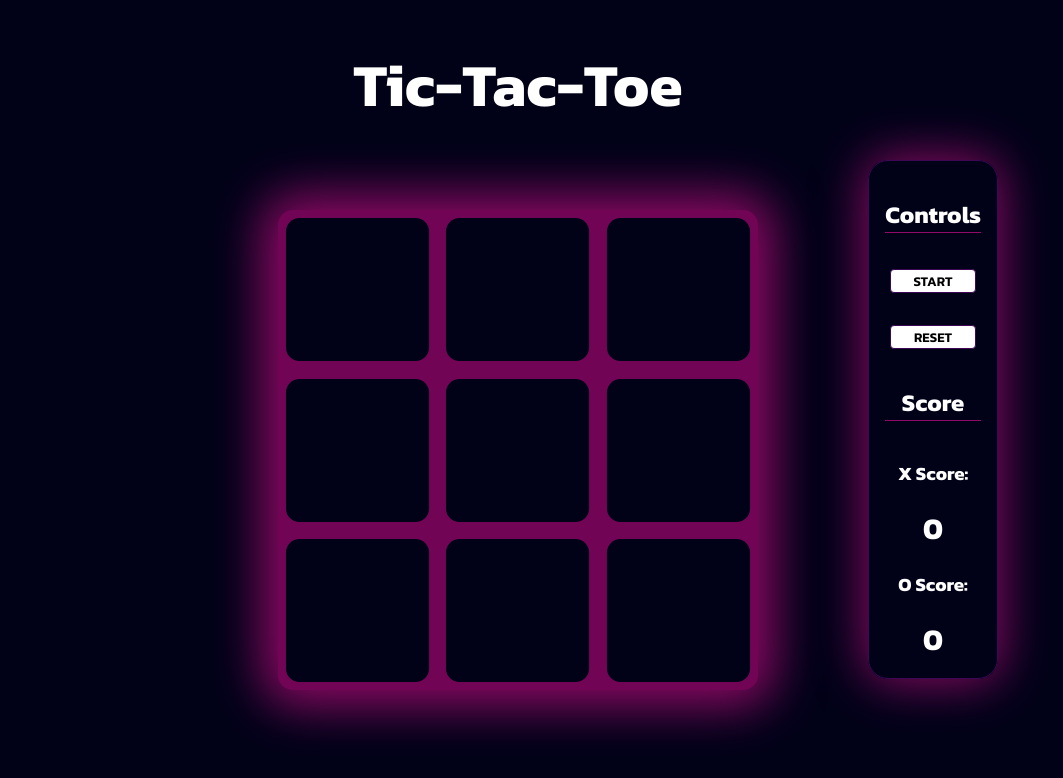
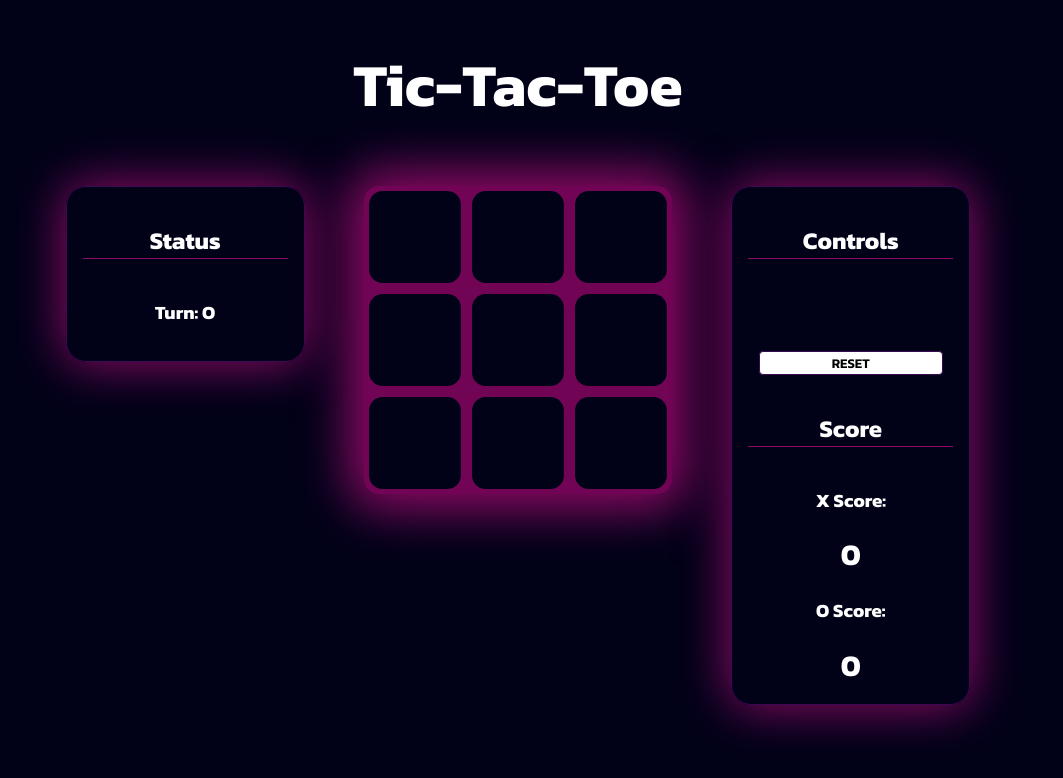
Before and after one commit to tylerelk/tictactoe, a plain HTML site: page index.html in a window 1280 px wide. Both pictures are taken after a click on the button "START". Shown: the whole page, without its empty margins (122-1185 px from the left). Drawn offline with Linux system fonts and the light colour scheme.

Commit message:
finalize scoring system, debug

```diff
--- a/index.html
+++ b/index.html
@@ -13,6 +13,22 @@
     <div class="title">
         <h1>Tic-Tac-Toe</h1>
     </div>
+    <div class="game-area">
+        <div class="messages">
+            <h2 class="subtitle">Status</h2>
+            <h3>Press Start</h3>
+        </div>
+        <div class="game-board">
+            <div class="space" data-spaceid="0"></div>
+            <div class="space" data-spaceid="1"></div>
+            <div class="space" data-spaceid="2"></div>
+            <div class="space" data-spaceid="3"></div>
+            <div class="space" data-spaceid="4"></div>
+            <div class="space" data-spaceid="5"></div>
+            <div class="space" data-spaceid="6"></div>
+            <div class="space" data-spaceid="7"></div>
+            <div class="space" data-spaceid="8"></div>
+        </div>
         <div class="controls-and-score">
             <h2 class="subtitle">
                 Controls
@@ -27,16 +43,6 @@
             <h3>O Score:</h3>
             <h3 class="p2score score">0</h3>
         </div>
-    <div class="game-board">
-        <div class="space" data-spaceid="0"></div>
-        <div class="space" data-spaceid="1"></div>
-        <div class="space" data-spaceid="2"></div>
-        <div class="space" data-spaceid="3"></div>
-        <div class="space" data-spaceid="4"></div>
-        <div class="space" data-spaceid="5"></div>
-        <div class="space" data-spaceid="6"></div>
-        <div class="space" data-spaceid="7"></div>
-        <div class="space" data-spaceid="8"></div>
     </div>
     <script src="index.js"></script>
 </body>
--- a/index.js
+++ b/index.js
@@ -1,5 +1,3 @@
-let gameOver = false;
-
 //Game constant values and structures
 
 const gameConstants = (function () {
@@ -30,22 +28,32 @@ const gameConstants = (function () {
 //compare player matches to winning combinations
     for (let i = 0; i < winningCombos.length; i++) {
         if (win === true) {return};
+        if (!board.includes(null)) {
+          gameDisplay.message.textContent = 'Tie';
+          resetBoard(board);
+          gameDisplay.spaces.forEach(space => space.innerHTML = '');
+          turn = null;
+        };
         let a = winningCombos[i][0];
         let b = winningCombos[i][1];
         let c = winningCombos[i][2];
         if (matches.includes(a) && matches.includes(b) && matches.includes(c)) {
-            console.log('WIN');
             win = true;
             break;
         }
     }
+
     //determine round status, apply score
     if (win === true) {
+      if (player.turnMarker === 0) {turn = 1};
+      if (player.turnMarker === 1) {turn = 0};
       player.score++;
+      gameDisplay.message.innerHTML = `${player.symbol} wins - <br>Other player turn`;
       gameDisplay.updateScoreDisplay();
       win = false;
       resetBoard(board);
-    } else {console.log('Next Turn')}
+      gameDisplay.spaces.forEach(space => space.innerHTML = '');
+    };
   };
 
   function resetBoard(arr) {
@@ -86,54 +94,76 @@ const gameDisplay = (function () {
     const gameControls = document.querySelector('.controls-and-score')
     const p1scoreDisplay = document.querySelector('.p1score');
     const p2scoreDisplay = document.querySelector('.p2score');
+    const messageArea = document.querySelector('.messages');
+    const message = document.querySelector('.messages>h3');
 
     //Intro effects
 
     window.addEventListener('load', () => {
       title.style.transform = 'translateY(0px)';
-      gameControls.style.opacity = '100%'
+      gameControls.style.opacity = '100%';
+      messageArea.style.opacity = '100%';
     });
-
+    //Reset game with button
     resetbutton.addEventListener('click', () => {
       gameConstants.resetBoard(gameConstants.board);
       gameConstants.player1.score = 0;
       gameConstants.player2.score = 0;
       updateScoreDisplay();
       spaces.forEach(space => space.innerHTML = '');
-    })
+      message.textContent = 'Game Cleared'
+    });
+    //Update Score after each round
 
     function updateScoreDisplay() {
       p1scoreDisplay.textContent = gameConstants.player1.score;
       p2scoreDisplay.textContent = gameConstants.player2.score;
     }
-
+    //Initialize board on start
     startButton.addEventListener('click', () => {
         spaces.forEach(space => space.innerHTML = '');
+        gameConstants.win = false;
+        gameConstants.resetBoard(gameConstants.board);
         //Random player starts
         let coinFlip = Math.floor((Math.random()) * 2);
-        if (coinFlip === 0) {gameConstants.turn = 0} else if (coinFlip === 1) {gameConstants.turn = 1};
+        if (coinFlip === 0) {
+          gameConstants.turn = 0;
+          message.textContent = 'Turn: X';
+        } else if (coinFlip === 1) {
+          gameConstants.turn = 1;
+          message.textContent = 'Turn: O';
+        };
+        startButton.style.opacity = '0%'
     });
 
     spaces.forEach((space) => {
         space.addEventListener('click', () => {
           let spaceID = space.dataset.spaceid;
-
           if (gameConstants.turn === null) {
-            console.log('Press Start');
+            message.style.color = 'var(--pink)';
+            message.style.transform = 'scale(1.5)'
             return;
-          } else if (gameConstants.turn === 0) {
+          } else if (gameConstants.turn === 0 && space.textContent != 'X' && space.textContent != 'O') {
+            message.style.color = 'white';
+            message.style.transform = 'scale(1)'
+            gameConstants.turn = 1;
+            message.textContent = 'Turn: O';
             gameConstants.player1.placeSymbol(spaceID);
             space.innerHTML = player1Symbol;
             gameConstants.checkWin(gameConstants.player1);
-            gameConstants.turn = 1;
-          } else if (gameConstants.turn === 1) {
+            return;
+          } else if (gameConstants.turn === 1 && space.textContent != 'O' && space.textContent != 'X') {
+            message.style.color = 'white';
+            message.style.transform = 'scale(1)'
+            gameConstants.turn = 0;
+            message.textContent = 'Turn: X';
             gameConstants.player2.placeSymbol(spaceID);
             space.innerHTML = player2Symbol;
             gameConstants.checkWin(gameConstants.player2);
-            gameConstants.turn = 0;
+            return;
           }
         })
     });
 
-    return {title, startButton, updateScoreDisplay};
+    return {title, startButton, updateScoreDisplay, messageArea, message, spaces};
 })();
--- a/style.css
+++ b/style.css
@@ -20,6 +20,7 @@ body {
 }
 
 .title {
+    height: 15%;
     width: 100%;
     font-size: 30px;
     text-align: center;
@@ -35,7 +36,7 @@ button {
     font-family: "Kanit", sans-serif;
     font-weight: 600;
     font-style: normal;
-    transition: 0.1s;
+    transition: 1s;
     border: 1px solid var(--purple);
 }
 
@@ -47,11 +48,40 @@ button:hover {
     box-shadow: 0 0 5px 5px var(--purple);
 }
 
+.game-area {
+    margin: 0 auto;
+    width: 80%;
+    height: 85%;
+    padding: 1rem;
+    display: flex;
+    justify-content: space-evenly;
+    align-items: flex-start;
+}
+
+.messages {
+    width: 20%;
+    height: 100%;
+    padding: 1rem;
+    border: 1px solid var(--purple);
+    border-radius: 20px;
+    display: flex;
+    flex-direction: column;
+    align-items: center;
+    box-shadow: 0 0 50px 2px var(--pink);
+    opacity: 0;
+    transition: 3s;
+    animation: 0;
+}
+
+.messages>h3 {
+    transition: 0.5s;
+    text-align: center;
+}
+
 .controls-and-score {
+    width: 20%;
+    height: 100%;
     padding: 1rem;
-    position: absolute;
-    right: 10rem;
-    top: 10rem;
     border: 1px solid var(--purple);
     border-radius: 20px;
     display: flex;
@@ -78,9 +108,8 @@ h2 {
 }
 
 .game-board {
-    width: 30rem;
-    height: 30rem;
-    margin: 5rem auto;
+    width: 30%;
+    aspect-ratio: 1 / 1;
     background-color: var(--maroon);
     display: grid;
     grid-template-columns: repeat(3, 1fr);
@@ -103,3 +132,16 @@ h2 {
 .space:hover {
     transform: scale(1);
 }
+
+.space:active {
+    animation: glow-pulse 200ms ease-in-out;
+}
+
+@keyframes glow-pulse {
+    50% {
+        box-shadow: 0 0 150px 50px var(--pink);
+    }
+    100% {
+        box-shadow: 0 0 50px 15px var(--pink);
+    }
+}
```
Lines whose indentation alone changed are shown as unchanged.
